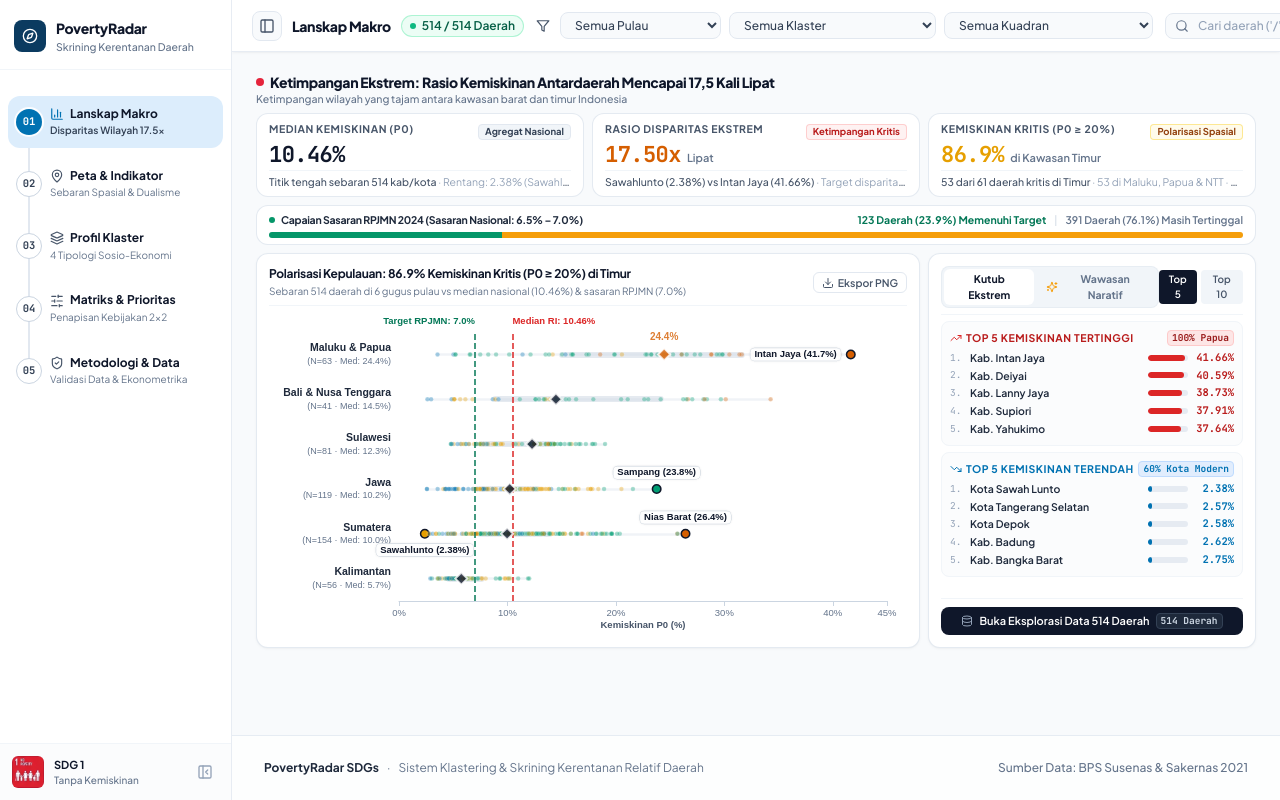
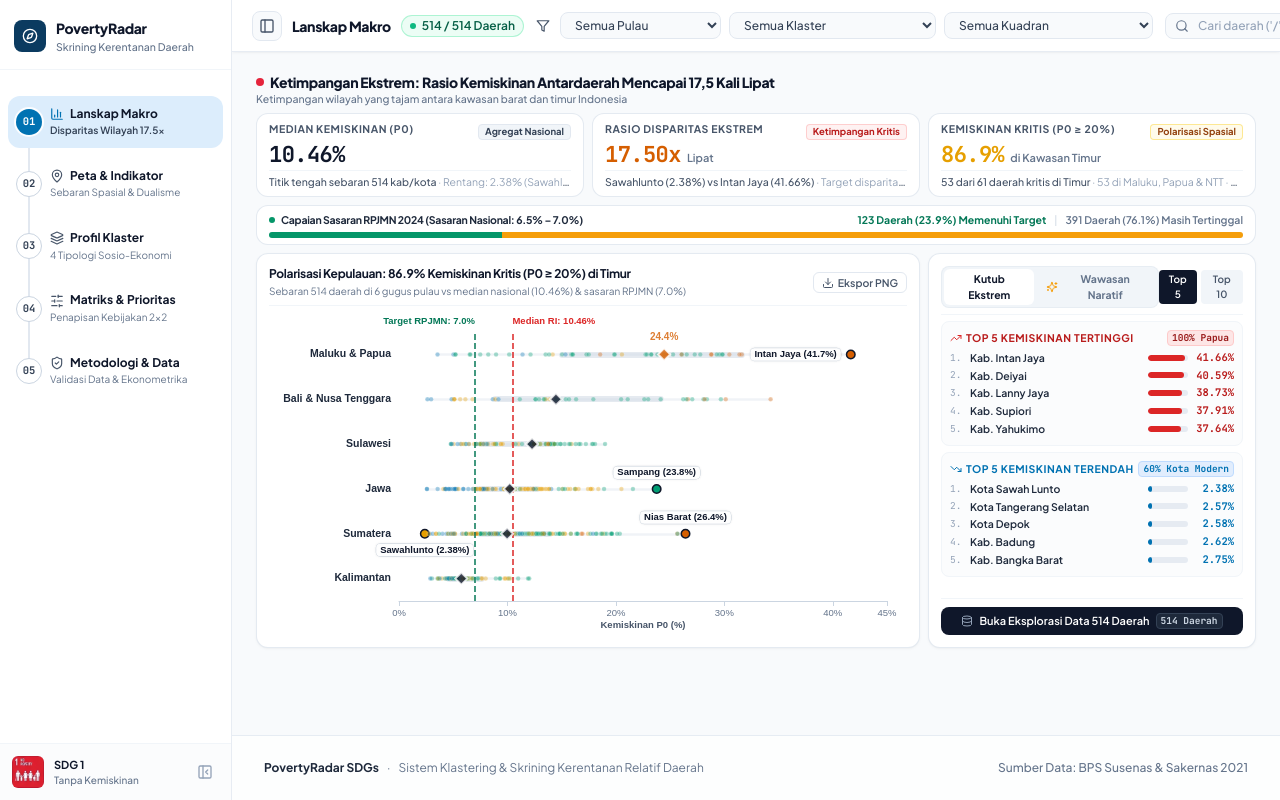
Before and after one commit to Arfiadi/poverty-radar, a React (Vite) app in the folder dashboard/: page / in a window 1280 px wide. Shown: the top 800 px of the page. Built offline with nearby package versions, Linux system fonts and the light colour scheme.

Commit message:
style(dashboard): remove N count and median sublabels from strip plot island axis

```diff
--- a/dashboard/src/components/charts/ArchipelagoStripPlot.tsx
+++ b/dashboard/src/components/charts/ArchipelagoStripPlot.tsx
@@ -202,16 +202,8 @@ export const ArchipelagoStripPlot: React.FC<StripPlotProps> = ({ districts }) =>
         axisLabel: {
           color: '#1E293B',
           fontWeight: 700,
-          fontSize: 10,
-          formatter: (isl: string) => {
-            const stat = statsMap.get(isl);
-            if (!stat) return isl;
-            return `{title|${isl}}\n{sub|(N=${stat.count} · Med: ${stat.median.toFixed(1)}%)}`;
-          },
-          rich: {
-            title: { fontWeight: 'bold', color: '#1E293B', fontSize: 10.5, lineHeight: 14 },
-            sub: { color: '#64748B', fontSize: 9, lineHeight: 12 }
-          }
+          fontSize: 10.5,
+          formatter: (isl: string) => isl,
         }
       },
       series: [
```
